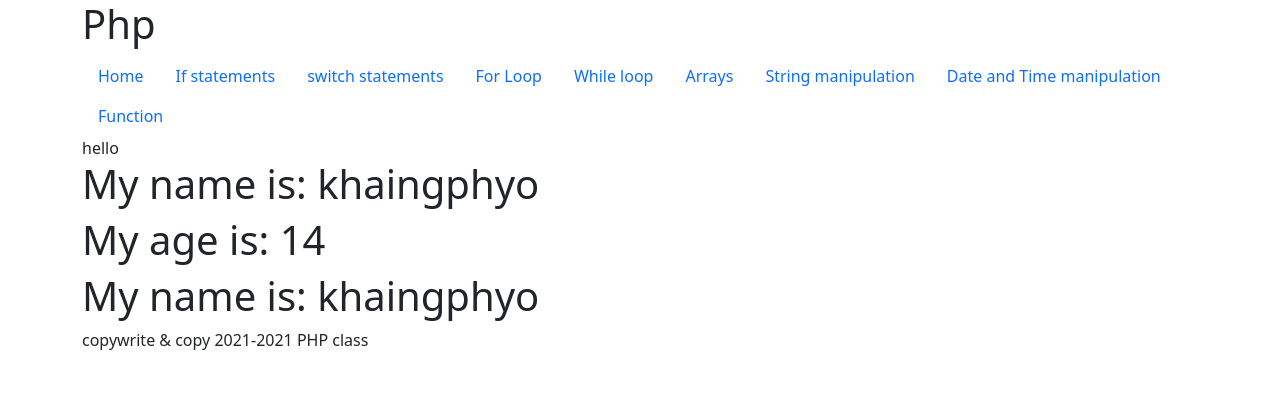
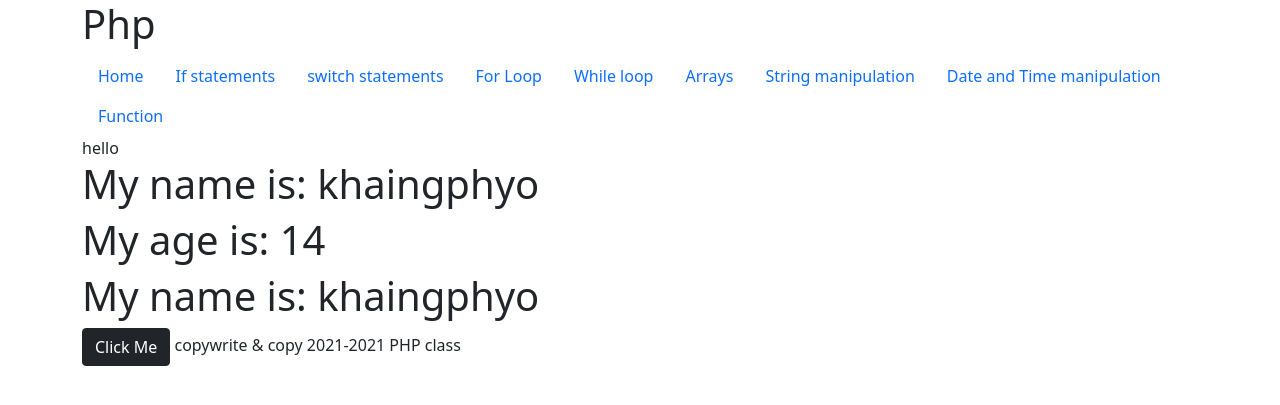
Before and after one commit to khaingphyo123/php-primary, a PHP site: page / in a window 1280 px wide. Shown: the top 405 px of the page. Run offline with PHP 8.4, Linux system fonts and the light colour scheme; some libraries are stand-ins or nearby versions.

Commit message:
add one button

```diff
--- a/index.php
+++ b/index.php
@@ -13,4 +13,5 @@ include 'include/header.php' ?>
     echo '<h1>My age is: '.$age.'</h1>';
     echo "<h1>My name is: $name </h1>";
     ?>
+    <button type="button" class="btn btn-dark">Click Me</button>
     <?php require 'include/footer.php' ?>
```
